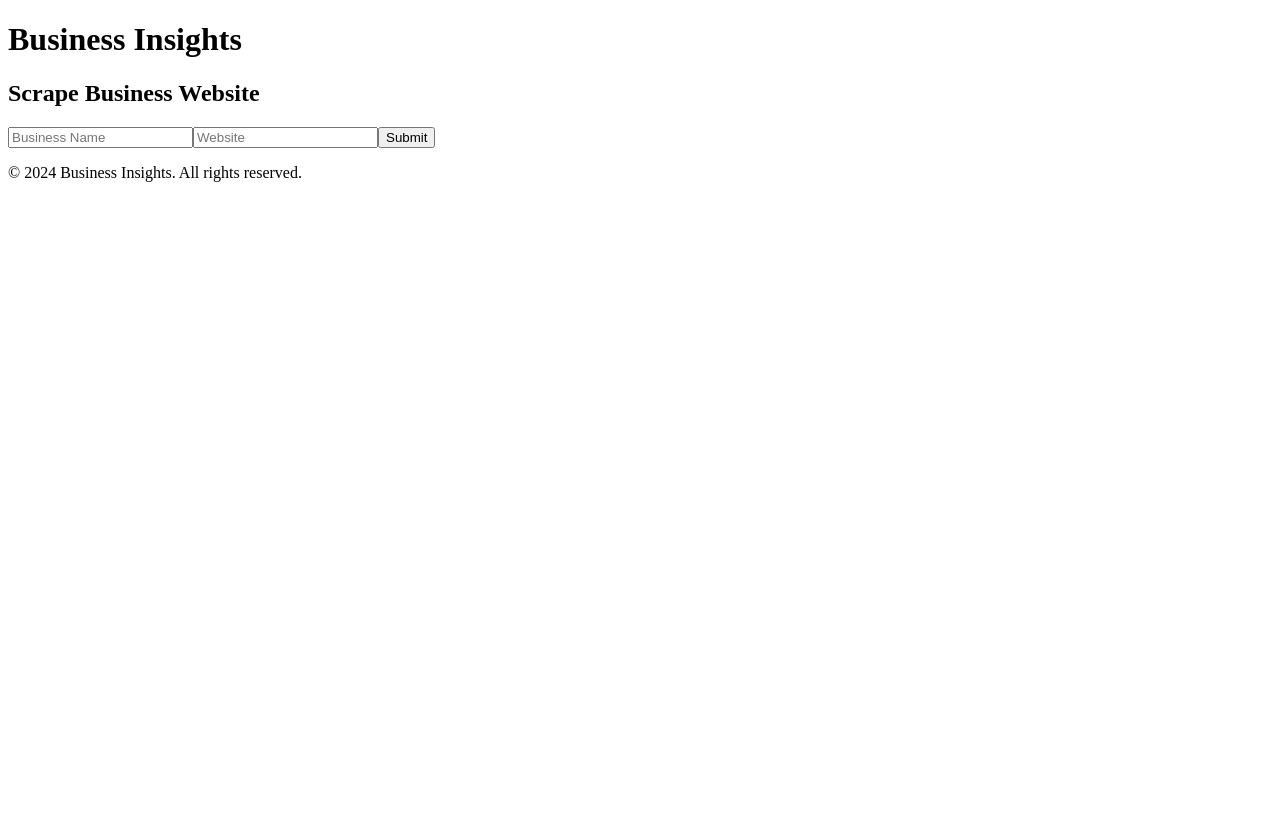
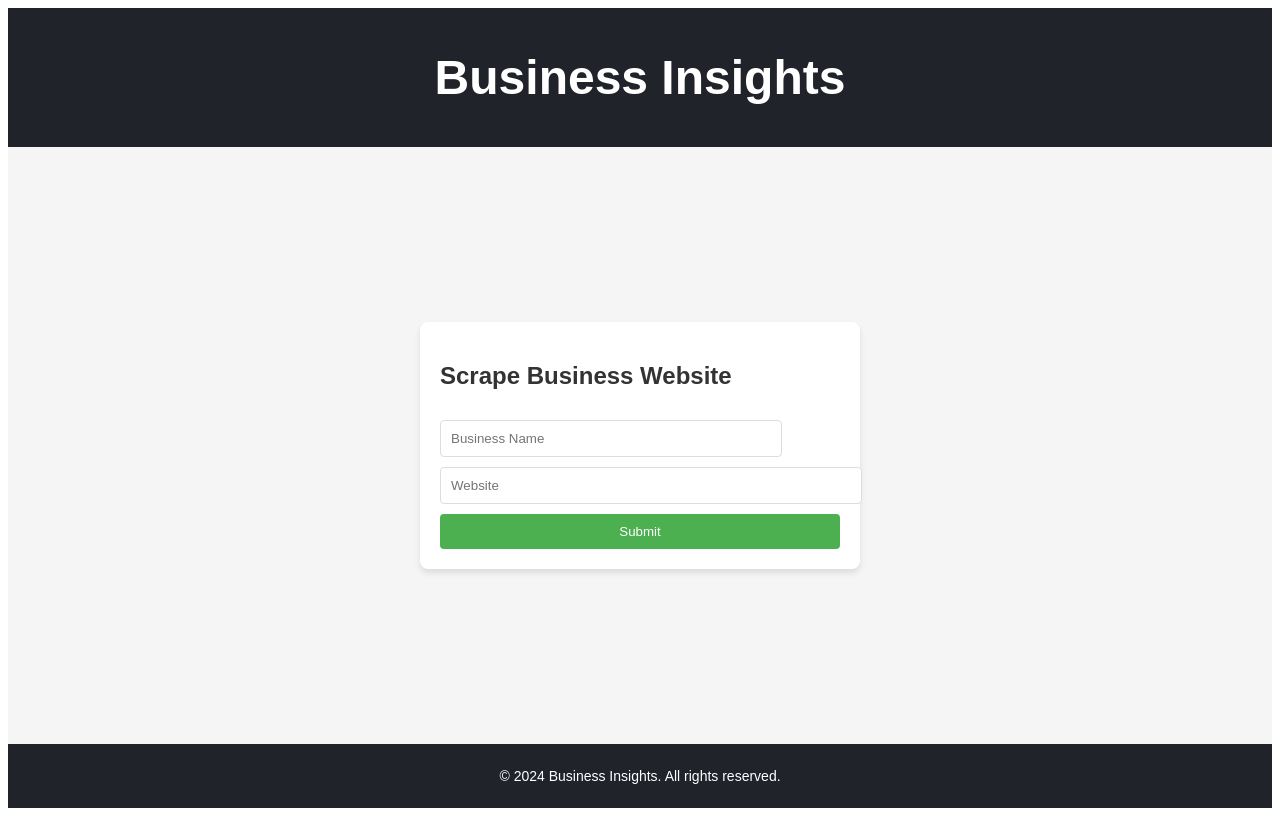
Before and after one commit to shriiitk/supportapp, a React (Create React App) app: page / in a window 1280 px wide. Built offline with nearby package versions, Linux system fonts and the light colour scheme; no server answers.

Commit message:
css updated and logs added

```diff
--- a/backend-mock/server.js
+++ b/backend-mock/server.js
@@ -11,6 +11,7 @@ app.post('/api/scrape', (req, res) => {
     console.log('Scraping request received:', req.body);
     const { businessName, website } = req.body;
     if (!businessName || !website) {
+        console.error('Error: Missing businessName or website');
         return res.status(400).json({ error: 'Business name and website are required.' });
     }
     // Mock response data
@@ -26,6 +27,7 @@ app.post('/api/chat', (req, res) => {
     console.log('Chat request received:', req.body);
     const { query, data } = req.body;
     if (!query || !data) {
+        console.error('Error: Missing query or data');
         return res.status(400).json({ error: 'Query and data are required.' });
     }
     // Mock response
--- a/src/App.js
+++ b/src/App.js
@@ -3,22 +3,35 @@ import BusinessForm from './components/BusinessForm';
 import Chat from './components/Chat';
 import { Header, Footer } from './components/HeaderFooter';
 import config from './config';
+import './styles/App.css';
 
 const App = () => {
   const [data, setData] = useState(null);
 
   const handleFormSubmit = async ({ businessName, website }) => {
+    console.log('Form submission started:', { businessName, website });
+    try {
       const response = await fetch(`${config.backendUrl}/api/scrape`, {
         method: 'POST',
         headers: { 'Content-Type': 'application/json' },
         body: JSON.stringify({ businessName, website }),
       });
+
+      if (!response.ok) {
+        console.error('Error in scrape API response:', response.status);
+        throw new Error('Scrape API error');
+      }
+
       const result = await response.json();
+      console.log('Scrape result:', result);
       setData(result);
+    } catch (error) {
+      console.error('Error during form submission:', error);
+    }
   };
 
   return (
-    <div>
+    <div className="app-container">
       <Header />
       <main>
         {data ? <Chat initialData={data} /> : <BusinessForm onSubmit={handleFormSubmit} />}
--- a/src/components/BusinessForm.js
+++ b/src/components/BusinessForm.js
@@ -1,4 +1,5 @@
 import React, { useState } from 'react';
+import '../styles/Form.css';
 
 const BusinessForm = ({ onSubmit }) => {
   const [businessName, setBusinessName] = useState('');
@@ -6,11 +7,12 @@ const BusinessForm = ({ onSubmit }) => {
 
   const handleSubmit = (e) => {
     e.preventDefault();
+    console.log('Form submitted with:', { businessName, website });
     onSubmit({ businessName, website });
   };
 
   return (
-    <form onSubmit={handleSubmit}>
+    <form onSubmit={handleSubmit} className="business-form">
       <h2>Scrape Business Website</h2>
       <input
         type="text"
--- a/src/components/Chat.js
+++ b/src/components/Chat.js
@@ -1,30 +1,41 @@
 import React, { useState } from 'react';
 import config from '../config';
+import '../styles/Chat.css';
 
 const Chat = ({ initialData }) => {
   const [messages, setMessages] = useState([]);
   const [input, setInput] = useState('');
 
   const sendMessage = async () => {
+    console.log('Sending message:', input);
     const newMessage = { user: 'You', text: input };
     setMessages([...messages, newMessage]);
     setInput('');
 
+    try {
       const response = await fetch(`${config.backendUrl}/api/chat`, {
         method: 'POST',
         headers: { 'Content-Type': 'application/json' },
         body: JSON.stringify({ query: input, data: initialData }),
       });
 
+      if (!response.ok) {
+        console.error('Error in chat API response:', response.status);
+        throw new Error('Chat API error');
+      }
+
       const result = await response.json();
       setMessages([...messages, newMessage, { user: 'Bot', text: result.answer }]);
+    } catch (error) {
+      console.error('Error during chat interaction:', error);
+    }
   };
 
   return (
-    <div>
-      <div>
+    <div className="chat-container">
+      <div className="messages">
         {messages.map((msg, index) => (
-          <div key={index}>
+          <div key={index} className={`message ${msg.user === 'You' ? 'user-message' : 'bot-message'}`}>
             <strong>{msg.user}:</strong> {msg.text}
           </div>
         ))}
--- a/src/components/HeaderFooter.js
+++ b/src/components/HeaderFooter.js
@@ -1,13 +1,14 @@
 import React from 'react';
+import '../styles/HeaderFooter.css';
 
 export const Header = () => (
-  <header>
+  <header className="app-header">
     <h1>Business Insights</h1>
   </header>
 );
 
 export const Footer = () => (
-  <footer>
+  <footer className="app-footer">
     <p>&copy; 2024 Business Insights. All rights reserved.</p>
   </footer>
 );
--- a/src/styles/App.css
+++ b/src/styles/App.css
@@ -1,19 +1,16 @@
-body {
-    margin: 0;
-    font-family: Arial, sans-serif;
-    color: #333;
-  }
-
-  .app-container {
+.app-container {
+    font-family: 'Arial', sans-serif;
     display: flex;
     flex-direction: column;
     min-height: 100vh;
+    background-color: #f5f5f5;
+    color: #333;
   }
 
   main {
     flex: 1;
-    padding: 20px;
     display: flex;
     justify-content: center;
     align-items: center;
+    padding: 20px;
   }
--- a/src/styles/Chat.css
+++ b/src/styles/Chat.css
@@ -1,49 +1,52 @@
 .chat-container {
+    width: 100%;
+    max-width: 600px;
+    background: #ffffff;
+    border-radius: 8px;
+    box-shadow: 0 4px 6px rgba(0, 0, 0, 0.1);
+    padding: 20px;
     display: flex;
     flex-direction: column;
-    max-width: 600px;
-    width: 100%;
+    gap: 10px;
   }
 
-  .chat-messages {
-    flex: 1;
+  .message {
     padding: 10px;
-    border: 1px solid #ddd;
     border-radius: 5px;
-    overflow-y: auto;
-    background-color: #f9f9f9;
-    margin-bottom: 10px;
+    margin: 5px 0;
+    font-size: 14px;
   }
 
-  .chat-message {
-    margin-bottom: 10px;
+  .message {
+    margin: 5px 0;
   }
 
-  .chat-message.user {
+  .user-message {
+    background-color: #e6f7ff;
     text-align: right;
   }
 
-  .chat-input {
-    display: flex;
-    gap: 5px;
+  .bot-message {
+    background-color: #f9f9f9;
+    text-align: left;
   }
 
-  .chat-input input {
-    flex: 1;
+  input[type="text"] {
+    width: calc(100% - 80px);
     padding: 10px;
-    border: 1px solid #ccc;
-    border-radius: 5px;
+    border: 1px solid #ddd;
+    border-radius: 4px;
   }
 
-  .chat-input button {
-    padding: 10px;
-    background-color: #007BFF;
+  button {
+    padding: 10px 20px;
+    background: #4caf50;
     color: white;
     border: none;
-    border-radius: 5px;
+    border-radius: 4px;
     cursor: pointer;
   }
 
-  .chat-input button:hover {
-    background-color: #0056b3;
+  button:hover {
+    background: #45a049;
   }
--- a/src/styles/Form.css
+++ b/src/styles/Form.css
@@ -1,32 +1,31 @@
 .business-form {
+    width: 100%;
+    max-width: 400px;
+    background: #ffffff;
+    border-radius: 8px;
+    box-shadow: 0 4px 6px rgba(0, 0, 0, 0.1);
+    padding: 20px;
     display: flex;
     flex-direction: column;
     gap: 10px;
-    max-width: 400px;
-    width: 100%;
-    padding: 20px;
-    border: 1px solid #ddd;
-    border-radius: 5px;
-    background-color: #fff;
-    box-shadow: 0 2px 5px rgba(0, 0, 0, 0.1);
   }
 
-  .business-form input {
+  input[type="text"], input[type="url"] {
+    width: 100%;
     padding: 10px;
-    border: 1px solid #ccc;
-    border-radius: 5px;
-    width: 100%;
+    border: 1px solid #ddd;
+    border-radius: 4px;
   }
 
-  .business-form button {
-    padding: 10px;
-    background-color: #007BFF;
+  button {
+    padding: 10px 20px;
+    background: #007bff;
     color: white;
     border: none;
-    border-radius: 5px;
+    border-radius: 4px;
     cursor: pointer;
   }
 
-  .business-form button:hover {
-    background-color: #0056b3;
+  button:hover {
+    background: #0056b3;
   }
--- a/src/styles/HeaderFooter.css
+++ b/src/styles/HeaderFooter.css
@@ -1,13 +1,15 @@
-.header {
-    background-color: #007BFF;
+.app-header, .app-footer {
+    background: #20232a;
     color: white;
-    padding: 10px;
     text-align: center;
+    padding: 10px 20px;
   }
 
-  .footer {
-    background-color: #f1f1f1;
-    text-align: center;
-    padding: 10px;
-    margin-top: auto;
+  .app-header {
+    font-size: 1.5rem;
+    font-weight: bold;
   }
+
+  .app-footer {
+    font-size: 0.875rem;
+  }
```
Also changed, not shown: public/index.html (line endings or trailing spaces). Lines whose indentation alone changed are shown as unchanged.
